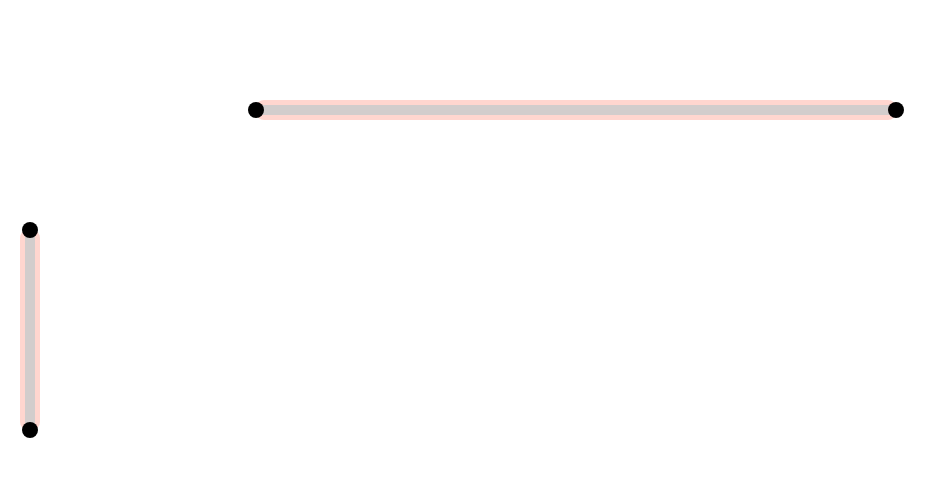
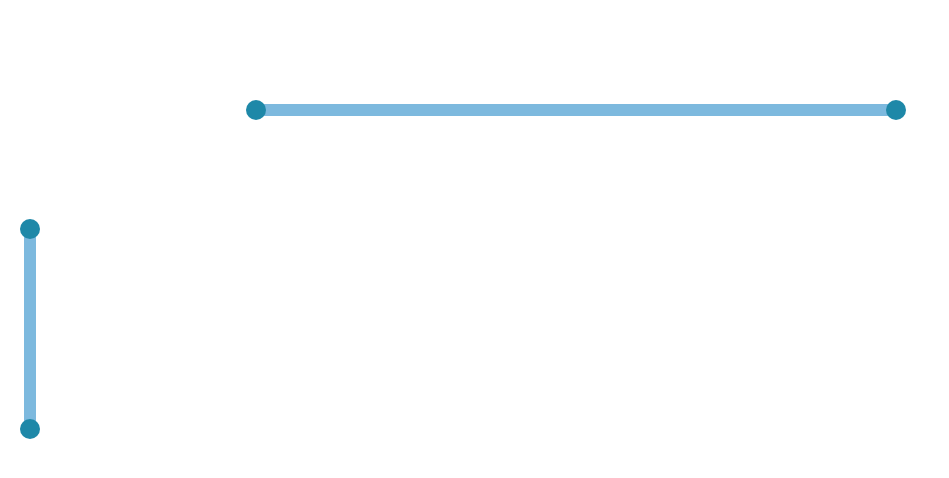
Before and after one commit to welai/dual-range-bar, a website built with webpack: page index.html in a window 1280 px wide. Shown: the whole page, without its empty margins (0-949 px from the left). Built offline with Linux system fonts and the light colour scheme.

Commit message:
css refactoring

```diff
--- a/src/DualRange.js
+++ b/src/DualRange.js
@@ -19,17 +19,17 @@ export default class DualRange {
 
         this.firstSliderContainer   = document.createElement('div');
         this.firstSliderContainer.classList.add(def.firstClass, def.containerClass);
-        this.firstSlider            = this.firstSliderContainer.appendChild(document.createElement('div'));
+        this.firstSlider            = this.firstSliderContainer.appendChild(document.createElement('button'));
         this.firstSlider.classList.add(def.firstClass, def.sliderClass);
 
         this.rangeSliderContainer   = document.createElement('div');
         this.rangeSliderContainer.classList.add(def.rangeClass, def.containerClass);
-        this.rangeSlider            = this.rangeSliderContainer.appendChild(document.createElement('div'));
+        this.rangeSlider            = this.rangeSliderContainer.appendChild(document.createElement('button'));
         this.rangeSlider.classList.add(def.rangeClass, def.sliderClass);
 
         this.lastSliderContainer    = document.createElement('div');
         this.lastSliderContainer.classList.add(def.lastClass, def.containerClass);
-        this.lastSlider             = this.lastSliderContainer.appendChild(document.createElement('div'));
+        this.lastSlider             = this.lastSliderContainer.appendChild(document.createElement('button'));
         this.lastSlider.classList.add(def.lastClass, def.sliderClass);
 
         function getEleAttVal(att, fallback) {
--- /dev/null
+++ b/src/default-style.css
@@ -0,0 +1,47 @@
+.dual-slider {
+    background-color: #1E88A8;
+    outline: none;
+    border: none;
+    width: 20px;
+    height: 20px;
+    border-radius: 10px;
+}
+.dual-first.dual-slider:not(:active),
+.dual-last.dual-slider:not(:active) {
+    transition: all 250ms;
+}
+.dual-first.dual-horizontal.dual-slider:active,
+.dual-last.dual-horizontal.dual-slider:active {
+    transform: scale(1.2,1.2) translateY(-40%);
+    transition: all 100ms;
+}
+.dual-first.dual-vertical.dual-slider:active,
+.dual-last.dual-vertical.dual-slider:active {
+    transform: scale(1.2,1.2);
+    transition: all 100ms;
+}
+.dual-range.dual-slider:not(:active) {
+    background-color: #7DB9DE;
+    transition: all 1000ms;
+}
+.dual-range.dual-slider:active {
+    background-color: #27A2C5;
+    transition: all 500ms;
+}
+.dual-horizontal.dual-range.dual-slider {
+    height: 12px;
+}
+.dual-vertical.dual-range.dual-slider {
+    width: 12px;
+}
+
+.dual-background {
+    background-color: #ccc;
+    border-radius: 4px;
+}
+.dual-horizontal.dual-background {
+    height: 8px;
+}
+.dual-vertical.dual-background {
+    width: 8px;
+}
--- a/src/index.js
+++ b/src/index.js
@@ -1,4 +1,5 @@
-import './style.css';
+import './layout.css';
+import './default-style.css';
 import def from './definitions';
 import DualHRange from './DualHRange';
 import DualVRange from './DualVRange';
--- a/src/style.css
+++ b/src/layout.css
@@ -1,16 +1,19 @@
 .dual-background {
-    background-color: #ff331133;
     width: 100%;
     height: 100%;
-    border-radius: 8px;
+    position: relative;
+    margin: auto;
     z-index: 1;
 }
+.dual-horizontal.dual-background {
+    top: 50%;
+    transform: translateY(-50%);
+}
 
-.dual-container, .dual-range {
+.dual-range, .dual-container {
     display: inline-block;
     position: fixed;
 }
-
 .dual-range.dual-container {
     z-index: 2;
 }
@@ -18,38 +21,33 @@
 .dual-last.dual-container {
     z-index: 3;
 }
+.dual-vertical.dual-container {
+    text-align: center;
+}
 
 .dual-slider {
     position: relative;
     top: 50%;
-    background-color: black;
-    width: 16px;
-    height: 16px;
     margin: auto;
-    border-radius: 8px;
 }
 .dual-horizontal.dual-slider {
     transform: translateY(-50%);
+    cursor: ew-resize;
 }
-
 .dual-horizontal.dual-range.dual-slider {
     position: absolute;
     top: 50%;
     transform: translateY(-50%);
     width: 100%;
-    height: 10px;
-    background-color: #ccccccdd;
+    cursor: move;
 }
-
-
-.dual-vertical.dual-container {
-    text-align: center;
+.dual-vertical.dual-slider {
+    cursor: ns-resize;
 }
 .dual-vertical.dual-range.dual-slider {
     position: absolute;
     top: 0%;
     transform: translateX(-50%);
-    width: 10px;
     height: 100%;
-    background-color: #ccccccdd;
+    cursor: move;
 }
```
Also changed, not shown: dist/dual-range-bar.min.js.
